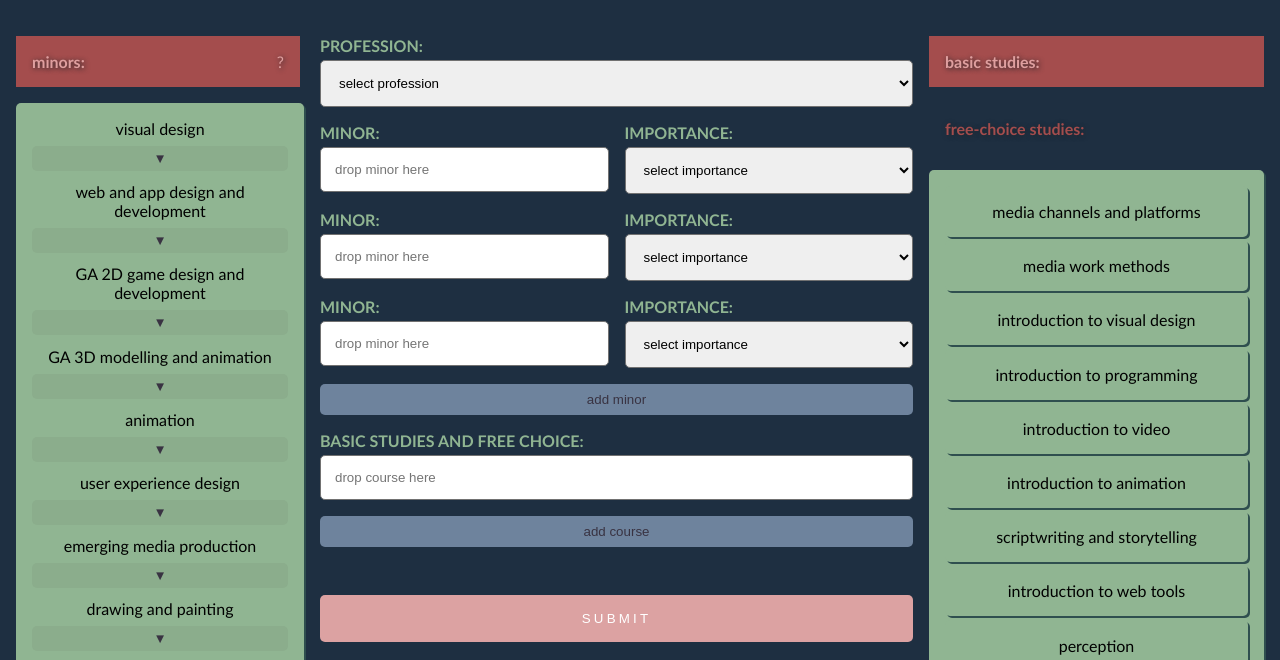
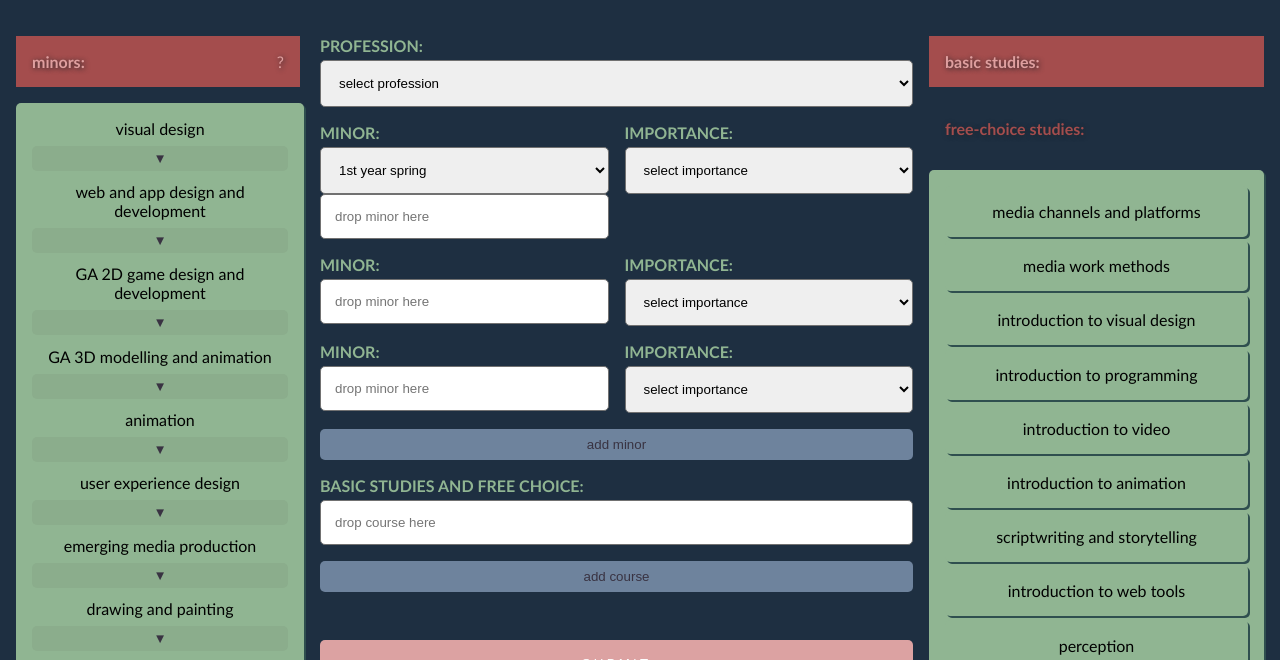
Before and after one commit to lopponming/info-app, a plain HTML site: page index.html in a window 1280 px wide. Shown: the part 120-780 px from the top of the page. Drawn offline with Linux system fonts and the light colour scheme.

Commit message:
adding a timing for the minors
unsure about the layout yet though

```diff
--- a/index.html
+++ b/index.html
@@ -51,6 +51,15 @@
             <div class="input-box">
                 <div class="theMinorName">
                     <label for="minor-name">MINOR:</label>
+                    <select id="minorTiming">
+                        <option value="" selected>1st year spring</option>
+                        <option value="2ndYearFall">2nd year fall</option>
+                        <option value="2ndYearSpring">2nd year spring</option>
+                        <option value="3rdYearFall">3rd year fall</option>
+                        <option value="3rdYearSpring">3rd year spring</option>
+                        <option value="4thYearFall">4th year fall</option>
+                        <option value="4thYearSpring">4th year spring</option>
+                    </select>
                     <input type="text" id="minor-name" class="selectedMinor" placeholder="drop minor here">
                 </div>
                 <div class="theMinorImportance">
@@ -1060,25 +1069,6 @@ $('.toggleable').click(function() {
     $('.freeChoice').toggle(courseType == 'free-choice');
 });
 
-
-//DROPPABLE minors BUT hide the minor courses once dropped THAT DOESN*T WORK
-/* $('.input-box').droppable({
-    drop: function (event, ui) {
-        // Get the text from the dropped element
-        var text = ui.draggable.text().trim();
-
-        // Check if the dropped element is a minor
-        var minor = studyPlanner.minors.find(function (minor) {
-            return minor.minorName === text;
-        });
-
-        // If the dropped element is a minor, show only the minor name
-        if (minor) {
-            $(this).val(minor.minorName);
-        }
-    }
-}); */
-
 //DROPPABLE thing for the basic/free choice studies
 $('.course-name').droppable({
     drop: function (event, ui) {
```
